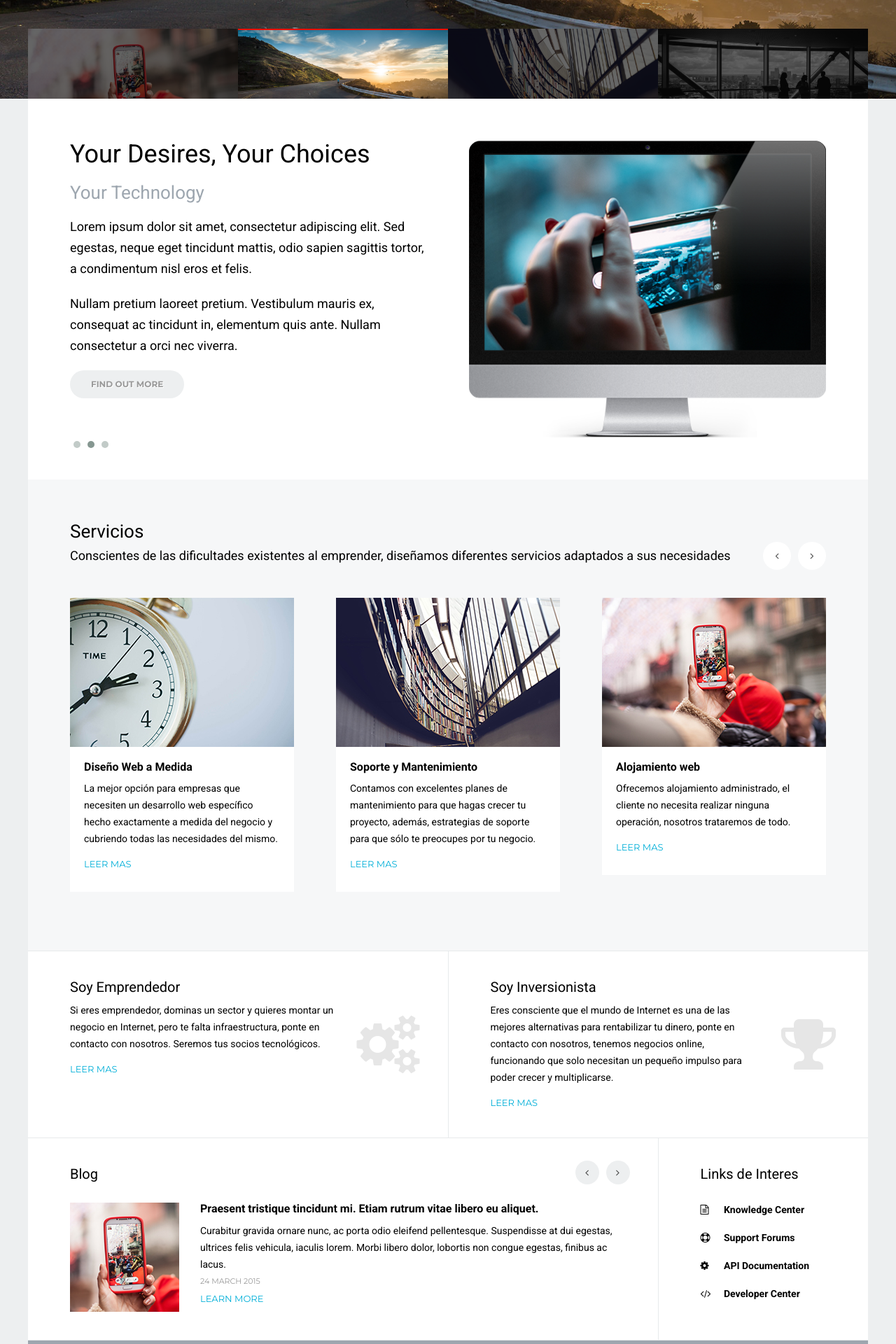
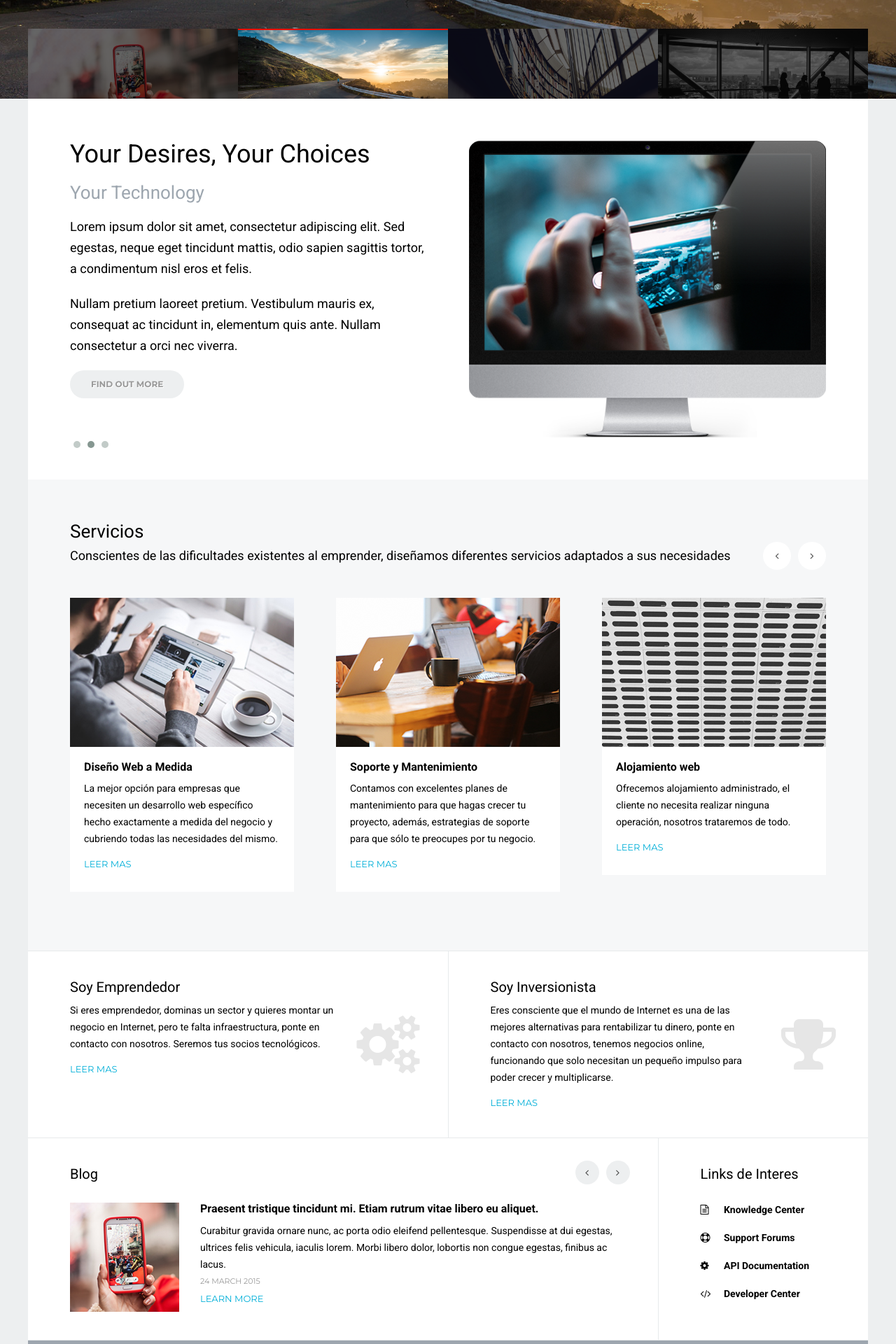
Before and after one commit to SolucionesWebCO/SolucionesWeb, a Jekyll site: the page built from index.html, in a window 1280 px wide. Shown: the part 442-2362 px from the top of the page at 70% size. Built offline with Jekyll 4.4.1, drawn with Linux system fonts in a browser that asks for light colours.

Commit message:
Add images for services + changed index images

```diff
--- a/index.html
+++ b/index.html
@@ -142,7 +142,7 @@ published: true
                         </div>
                     </div>
                     <div class="col-md-12">
-                        <div class="sh-image"><a href="#"><img src="assets/img/service-1.jpg" alt="Service Name" class="img-full"></a></div>
+                        <div class="sh-image"><a href="#"><img src="assets/img/service-4.jpg" alt="Service Name" class="img-full"></a></div>
                         <div class="sh-desc">
                             <h4>Alojamiento web</h4>
                             <p>Ofrecemos alojamiento administrado, el cliente no necesita realizar ninguna operación, nosotros trataremos de todo.</p>
@@ -150,7 +150,7 @@ published: true
                         </div>
                     </div>
                     <div class="col-md-12">
-                        <div class="sh-image"><a href="#"><img src="assets/img/service-2.jpg" alt="Service Name" class="img-full"></a></div>
+                        <div class="sh-image"><a href="#"><img src="assets/img/service-5.jpg" alt="Service Name" class="img-full"></a></div>
                         <div class="sh-desc">
                             <h4>Posicionamiento Web</h4>
                             <p>Si quieres vender un producto o servicio por Internet necesitas aparecer en buscadores. Nosotros lo haremos realidad, para tu empresa, gracias a un posicionamiento web natural de calidad.</p>
@@ -158,7 +158,7 @@ published: true
                         </div>
                     </div>
                     <div class="col-md-12">
-                        <div class="sh-image"><a href="#"><img src="assets/img/service-3.jpg" alt="Service Name" class="img-full"></a></div>
+                        <div class="sh-image"><a href="#"><img src="assets/img/service-6.jpg" alt="Service Name" class="img-full"></a></div>
                         <div class="sh-desc">
                             <h4>Digital Marketing</h4>
                             <p>Queremos asegurarnos de que tu proyecto llegue a las personas que deseas, por ello, ofrecemos servicios de publicidad en línea y posicionamiento en buscadores.</p>
```
Also changed, not shown: assets/img/service-1.jpg, assets/img/service-2.jpg, assets/img/service-3.jpg, assets/img/service-4.jpg (added), assets/img/service-5.jpg (added), assets/img/service-6.jpg (added).
